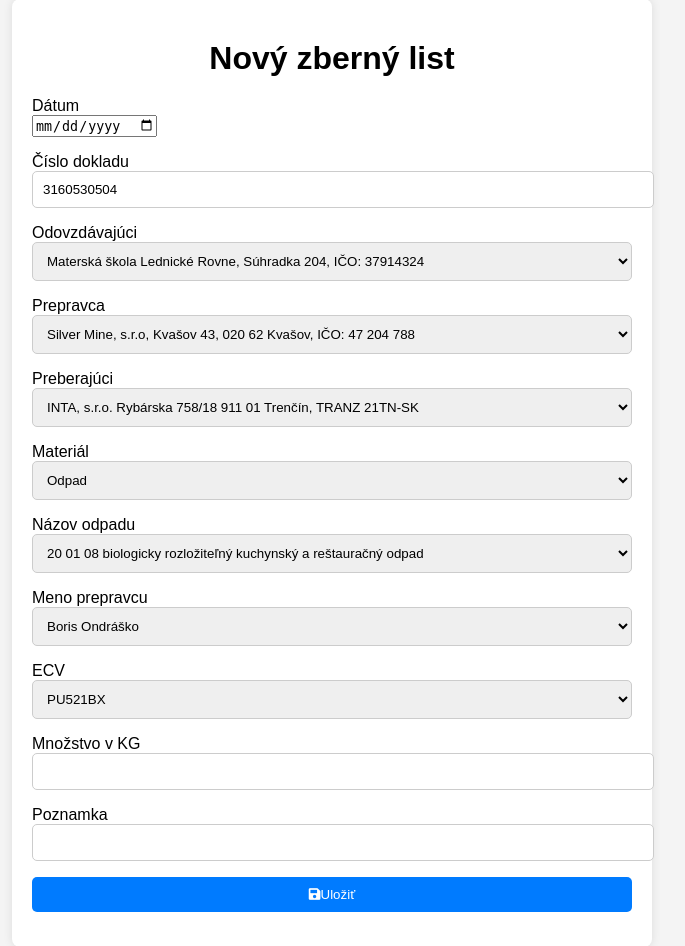
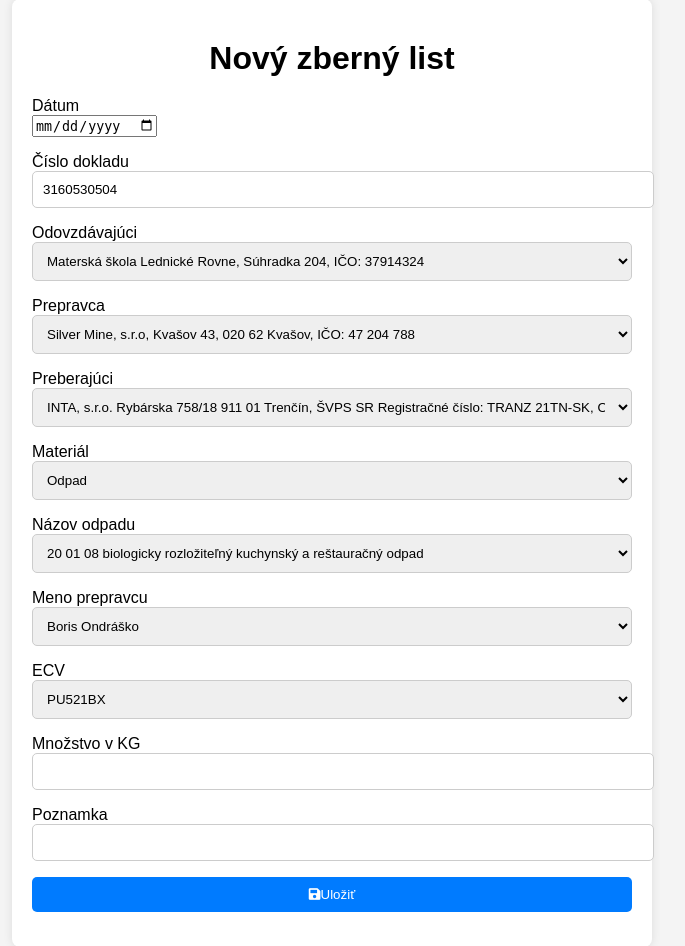
Before and after one commit to silverminesro/silverapp, a Flask app: page /add_to_archive in a window 1280 px wide. Shown: the part 21-967 px from the top of the page, without its empty margins (308-993 px from the left). Run offline with Flask 3, Linux system fonts and the light colour scheme; a user stored in the database is signed in; data comes from the database, SQL or seed files in the repository; some libraries are stand-ins or nearby versions.

Commit message:
Add files via upload

```diff
--- a/templates/add_to_archive.html
+++ b/templates/add_to_archive.html
@@ -74,7 +74,7 @@
             </p>
             <p>{{ form.receiver.label }}<br>
                 <select name="receiver">
-                    <option value="INTA, s.r.o. Rybárska 758/18 911 01 Trenčín, TRANZ 21TN-SK">INTA, s.r.o. Rybárska 758/18 911 01 Trenčín, TRANZ 21TN-SK</option>
+                    <option value="INTA, s.r.o. Rybárska 758/18 911 01 Trenčín, ŠVPS SR Registračné číslo: TRANZ 21TN-SK, OUŽP Registračné číslo: ZOSDV/OUTN-OSZP3-74/2024">INTA, s.r.o. Rybárska 758/18 911 01 Trenčín, ŠVPS SR Registračné číslo: TRANZ 21TN-SK, OUŽP Registračné číslo: ZOSDV/OUTN-OSZP3-74/2024</option>
                     <option value="BIOPLYN BIEROVCE s. r. o. Centrum II 70/1 018 41 Dubnica nad Váhom">BIOPLYN BIEROVCE s. r. o. Centrum II 70/1 018 41 Dubnica nad Váhom</option>
                     <option value="CMT Group s. r. o. Panenská 13 811 03 Bratislava-Staré Mesto, TRAN51BASK">CMT Group s. r. o. Panenská 13 811 03 Bratislava-Staré Mesto, TRAN51BASK</option>
                     <option value="Bioplyn Horovce, s. r. o. Horovce 106 020 62 Horovce">Bioplyn Horovce, s. r. o. Horovce 106 020 62 Horovce</option>
```
